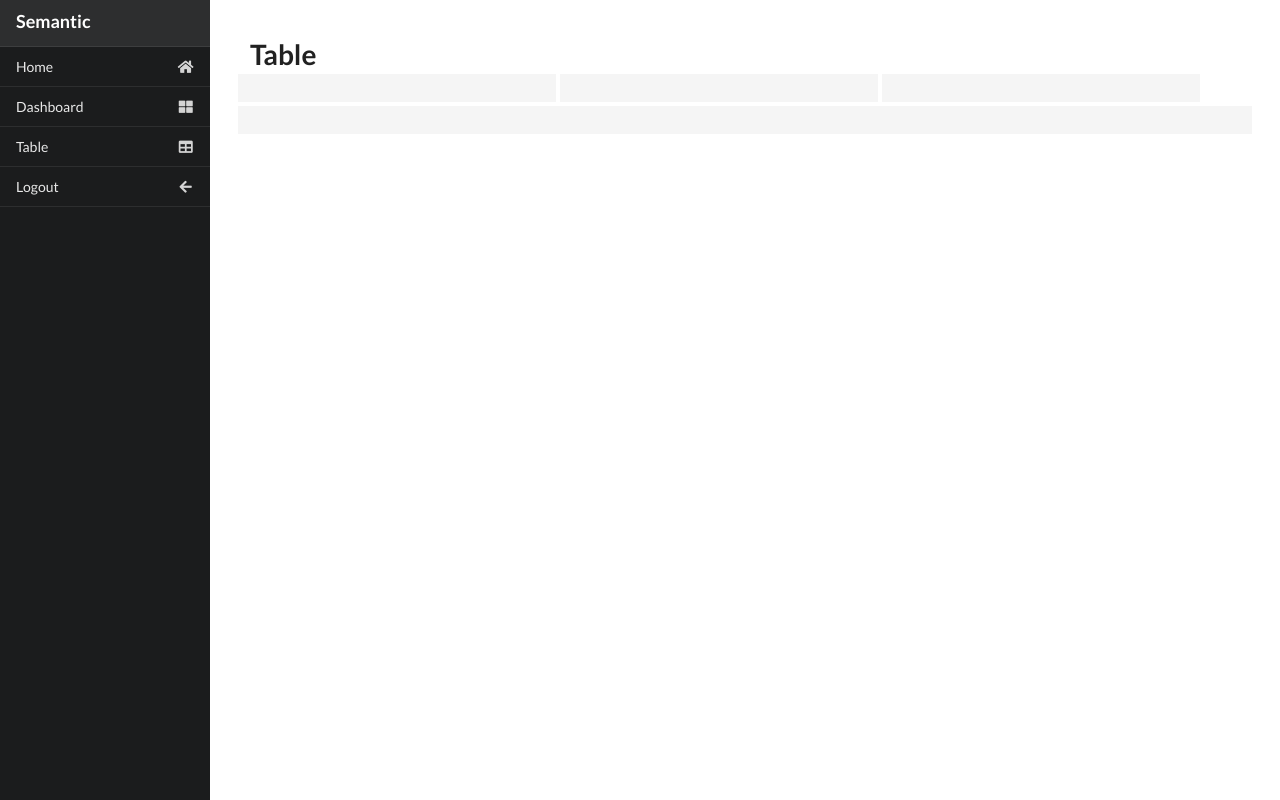
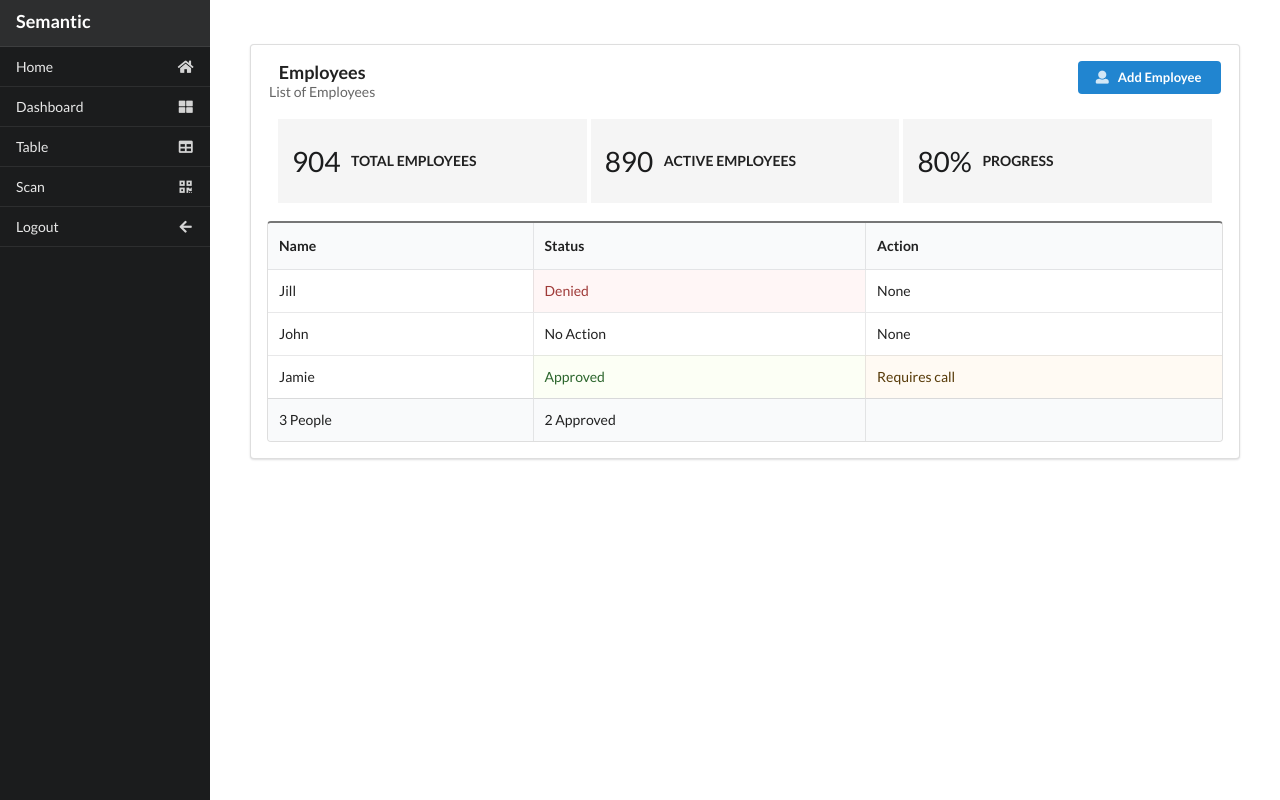
Before and after one commit to ArnoldTade/semantic_template, a Django app: page /table/ in a window 1280 px wide. Run offline with Django 5.2, Linux system fonts and the light colour scheme; some libraries are stand-ins or nearby versions.

Commit message:
added table

```diff
--- a/templatesemantic/semanticapp/static/css/style.css
+++ b/templatesemantic/semanticapp/static/css/style.css
@@ -14,7 +14,7 @@
 body {
     padding-left: 250px !important;
     padding-right: 40px !important;
-    padding-top: 40px !important;
+    padding-top: 30px !important;
 }
 
 .bg-grey {
@@ -36,6 +36,7 @@ body {
 
     }
 }
+
 
 .sidebar {
     h3 {
@@ -94,5 +95,9 @@ body {
 
     .column {
         margin: 2px;
+        justify-content: center !important;
+        text-align: center;
+
     }
+
 }
--- a/templatesemantic/semanticapp/templates/_header.html
+++ b/templatesemantic/semanticapp/templates/_header.html
@@ -33,6 +33,10 @@
         <i class="table icon"></i>
         Table
       </a>
+      <a  href="{% url 'scan' %}" class="item">
+        <i class="qrcode icon"></i>
+        Scan
+      </a>
       <a href="{% url 'login' %}" class="item position-bottom">
         <i class="arrow left icon "></i>
         Logout
--- a/templatesemantic/semanticapp/templates/table.html
+++ b/templatesemantic/semanticapp/templates/table.html
@@ -1,17 +1,101 @@
 {% include '_header.html' %}
 {% block content %}
-    <div class="ui container container-table">
-        <h1 class="ui header">Table</h1>
-        <div class="ui two column grid">
-            <div class="five wide column bg-grey"></div>
-            <div class="five wide column bg-grey"></div>
-            <div class="five wide column bg-grey"></div>
+
+  <div class="ui segment container container-table">
+
+    <div class="ui grid">
+      <div class="four column row">
+        <div class="left floated column">
+          <h3 class="ui header left floated">
+            Employees
+              <div class="sub header">List of Employees</div>
+          </h3>
         </div>
+        <div class="right floated column">
+          <button class="ui primary small right floated button">
+            <i class="icon user"></i>
+            Add Employee
+          </button>
+        </div>
+      </div>
+    </div>
 
-        <div class="ui column grid">
-            <div class="column bg-grey"></div>
+      <div class="ui two column grid">
+          <div class="five wide column bg-grey">
+              <div class="ui tiny horizontal statistics">
+                  <div class="statistic">
+                    <div class="value ">
+                        904
+                    </div>
+                    <div class="label">
+                      Total Employees
+                    </div>
+                  </div>
+              </div>
+          </div>
+
+          <div class="five wide column bg-grey">
+              <div class="ui tiny horizontal statistics">
+                  <div class="statistic">
+                    <div class="value">
+                      890
+                    </div>
+                    <div class="label">
+                      Active Employees
+                    </div>
+                  </div>
+              </div>
+          </div>
+
+          <div class="five wide column bg-grey">
+              <div class="ui tiny horizontal statistics">
+                  <div class="statistic">
+                    <div class="value">
+                      80%
+                    </div>
+                    <div class="label">
+                      Progress
+                    </div>
+                  </div>
+              </div>
+          </div>
+      </div>
+      <!--COLUMN TABLE-->
+      <div class="ui column grid">
+        <div class="column ">
+          <table class="ui grey celled table">
+            <thead>
+              <tr>
+                <th class="">Name</th>
+                <th class="">Status</th>
+                <th class="">Action</th>
+              </tr>
+            </thead>
+            <tbody>
+
+            <tr>
+                <td>Jill</td>
+                <td class="negative">Denied</td>
+                <td>None</td>
+              </tr><tr>
+                <td>John</td>
+                <td>No Action</td>
+                <td>None</td>
+              </tr><tr>
+                <td>Jamie</td>
+                <td class="positive">Approved</td>
+                <td class="warning">Requires call</td>
+              </tr></tbody>
+            <tfoot>
+              <tr><th>3 People</th>
+              <th>2 Approved</th>
+              <th></th>
+            </tr></tfoot>
+          </table>
         </div>
-    </div>
+      </div>
+
+  </div>
 
 {% endblock  %}
 {% include '_footer.html' %}
--- a/templatesemantic/semanticapp/urls.py
+++ b/templatesemantic/semanticapp/urls.py
@@ -6,4 +6,5 @@ urlpatterns = [
     path("home/", views.home, name="home"),
     path("table/", views.table, name="table"),
     path("dashboard/", views.dashboard, name="dashboard"),
+    path("scan/", views.scan, name="scan"),
 ]
--- a/templatesemantic/semanticapp/views.py
+++ b/templatesemantic/semanticapp/views.py
@@ -32,3 +32,11 @@ def table(request):
         "title": title,
     }
     return render(request, "table.html", context)
+
+
+def scan(request):
+    title = "Scan"
+    context = {
+        "title": title,
+    }
+    return render(request, "scan.html", context)
```
Also changed, not shown: templatesemantic/semanticapp/templates/scan.html (added, +9 -0 lines).
